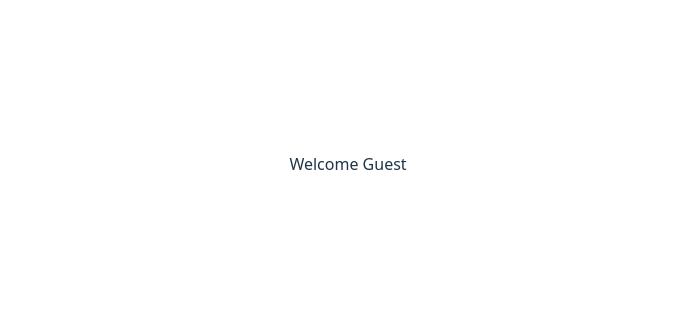
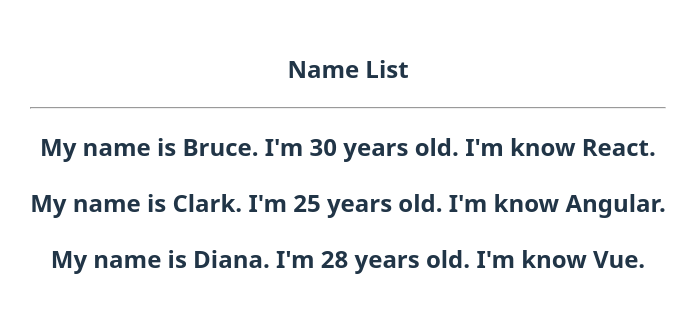
Before and after one commit to D-4-DIBAKAR/React-Tutorial, a React (Vite) app in the folder first-component/: page / in a window 1280 px wide. Shown: the part 236-548 px from the top of the page, without its empty margins (292-987 px from the left). Built offline with nearby package versions, Linux system fonts and the light colour scheme.

Commit message:
Rendering List

```diff
--- a/first-component/src/App.jsx
+++ b/first-component/src/App.jsx
@@ -4,6 +4,7 @@
 import EventBind from './components/EventBind'
 import FunctionClick from './components/FunctionClick'
 import Greet from './components/Greet'
+import NameList from './components/NameList'
 import ParentComponent from './components/ParentComponent'
 import UserGreeting from './components/UserGreeting'
 // import Hello from './components/Hello'
@@ -15,8 +16,10 @@
 
   return (
     <>
+      {/*Rendering List  */}
+      <NameList />
       {/*Conditional Rendering  */}
-      <UserGreeting />
+      {/* <UserGreeting /> */}
       {/*Method as Props  */}
       {/* <ParentComponent /> */}
       {/* Event Binding  */}
--- /dev/null
+++ b/first-component/src/components/NameList.jsx
@@ -0,0 +1,46 @@
+import React from 'react'
+import Person from './Person'
+
+function NameList() {
+     // const names = ['Bruce', 'Clark', 'Diana']
+     // const nameList = names.map((name, index) => <h2 key={index}>{++index}: {name}</h2>)
+     const persons = [
+          {
+               id: 1,
+               name: 'Bruce',
+               age: 30,
+               skill: 'React'
+          },
+          {
+               id: 2,
+               name: 'Clark',
+               age: 25,
+               skill: 'Angular'
+          },
+          {
+               id: 3,
+               name: 'Diana',
+               age: 28,
+               skill: 'Vue'
+          }
+     ]
+     const personsList = persons.map(person => <Person key={person.id} person={person} />)
+     // const nameList = [
+     //      <h2 key='1'>Bruce</h2>,
+     //      <h2 key='2'>Clark</h2>,
+     //      <h2 key='3'>Diana</h2>
+     // ]
+
+     return (
+          <div>
+               <h2>Name List</h2>
+               <hr />
+               {/* {
+                    names.map((name, index) => <h2 key={index}>{++index}: {name}</h2>)
+               } */}
+               {personsList}
+          </div>
+     )
+}
+
+export default NameList
--- /dev/null
+++ b/first-component/src/components/Person.jsx
@@ -0,0 +1,9 @@
+import React from 'react'
+
+function Person({ person }) {
+     return (
+          <div><h2>My name is {person.name}. I'm {person.age} years old. I'm know {person.skill}.</h2></div>
+     )
+}
+
+export default Person
```
